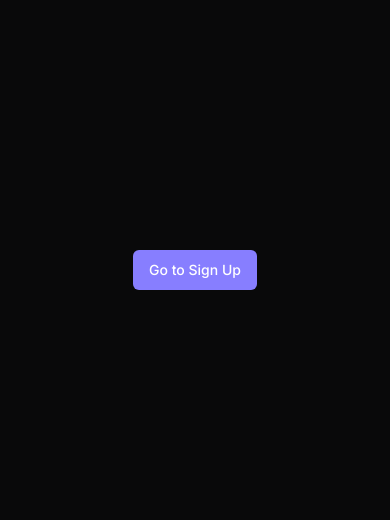
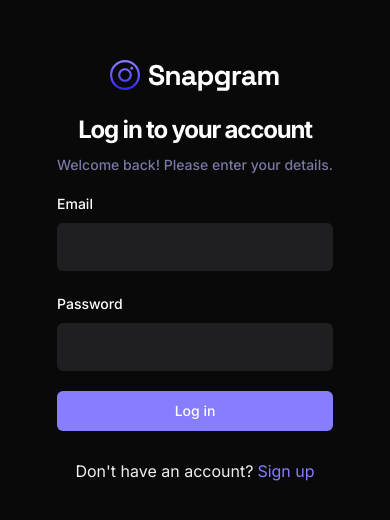
Before and after one commit to nkoerner93/socialmedia-app, a React (Vite) app: page /sign-in in a window 390 px wide. Shown: the part 152-672 px from the top of the page. Built offline with nearby package versions, Linux system fonts and the light colour scheme; no server answers.

Commit message:
Add SignupForm & Signup Validation.

```diff
--- a/src/_auth/forms/SigninForm.tsx
+++ b/src/_auth/forms/SigninForm.tsx
@@ -1,11 +1,111 @@
-import { Link } from "react-router-dom";
+import * as z from "zod";
+import { useForm } from "react-hook-form";
+import { zodResolver } from "@hookform/resolvers/zod";
+import { Link, useNavigate } from "react-router-dom";
+
+import { Form, FormControl, FormField, FormItem, FormLabel, FormMessage } from "@/components/ui/form";
+import { Input } from "@/components/ui/input";
 import { Button } from "@/components/ui/button";
+import Loader from "@/components/shared/Loader";
+import { useToast } from "@/components/ui/use-toast";
+
+import { SigninValidation } from "@/lib/validation";
+import { useSignInAccount } from "@/lib/react-query/queriesAndMutations";
+import { useUserContext } from "@/context/AuthContext";
 
 const SigninForm = () => {
+  const { toast } = useToast();
+  const navigate = useNavigate();
+  const { checkAuthUser, isLoading: isUserLoading } = useUserContext();
+
+  // Query
+  const { mutateAsync: signInAccount, isPending } = useSignInAccount();
+
+  const form = useForm<z.infer<typeof SigninValidation>>({
+    resolver: zodResolver(SigninValidation),
+    defaultValues: {
+      email: "",
+      password: "",
+    },
+  });
+
+  const handleSignin = async (user: z.infer<typeof SigninValidation>) => {
+    const session = await signInAccount(user);
+
+    if (!session) {
+      toast({ title: "Login failed. Please try again." });
+
+      return;
+    }
+
+    const isLoggedIn = await checkAuthUser();
+
+    if (isLoggedIn) {
+      form.reset();
+
+      navigate("/");
+    } else {
+      toast({ title: "Login failed. Please try again." });
+
+      return;
+    }
+  };
+
   return (
-    <Link to={"/sign-up"}>
-      <Button className="button shad-button_primary">Go to Sign Up</Button>
-    </Link>
+    <Form {...form}>
+      <div className="sm:w-420 flex-center flex-col">
+        <img src="/assets/images/logo.svg" alt="logo" />
+
+        <h2 className="h3-bold md:h2-bold pt-5 sm:pt-12">Log in to your account</h2>
+        <p className="text-light-3 small-medium md:base-regular mt-2">Welcome back! Please enter your details.</p>
+        <form onSubmit={form.handleSubmit(handleSignin)} className="flex flex-col gap-5 w-full mt-4">
+          <FormField
+            control={form.control}
+            name="email"
+            render={({ field }) => (
+              <FormItem>
+                <FormLabel className="shad-form_label">Email</FormLabel>
+                <FormControl>
+                  <Input type="text" className="shad-input" {...field} />
+                </FormControl>
+                <FormMessage />
+              </FormItem>
+            )}
+          />
+
+          <FormField
+            control={form.control}
+            name="password"
+            render={({ field }) => (
+              <FormItem>
+                <FormLabel className="shad-form_label">Password</FormLabel>
+                <FormControl>
+                  <Input type="password" className="shad-input" {...field} />
+                </FormControl>
+                <FormMessage />
+              </FormItem>
+            )}
+          />
+
+          <Button type="submit" className="shad-button_primary">
+            {isPending || isUserLoading ? (
+              <div className="flex-center gap-2">
+                <Loader /> Loading...
+              </div>
+            ) : (
+              "Log in"
+            )}
+          </Button>
+
+          <p className="text-small-regular text-light-2 text-center mt-2">
+            Don't have an account?
+            <Link to="/sign-up" className="text-primary-500 text-small-semibold ml-1">
+              Sign up
+            </Link>
+          </p>
+        </form>
+      </div>
+    </Form>
   );
 };
 
--- a/src/lib/validation/index.ts
+++ b/src/lib/validation/index.ts
@@ -7,3 +7,8 @@
     email: z.string().email(),
     password: z.string().min(8, { message: 'Password must be at least 8 characters.' }),
 });
+
+export const SigninValidation = z.object({
+    email: z.string().email(),
+    password: z.string().min(8, { message: "Password must be at least 8 characters." }),
+  });
```
